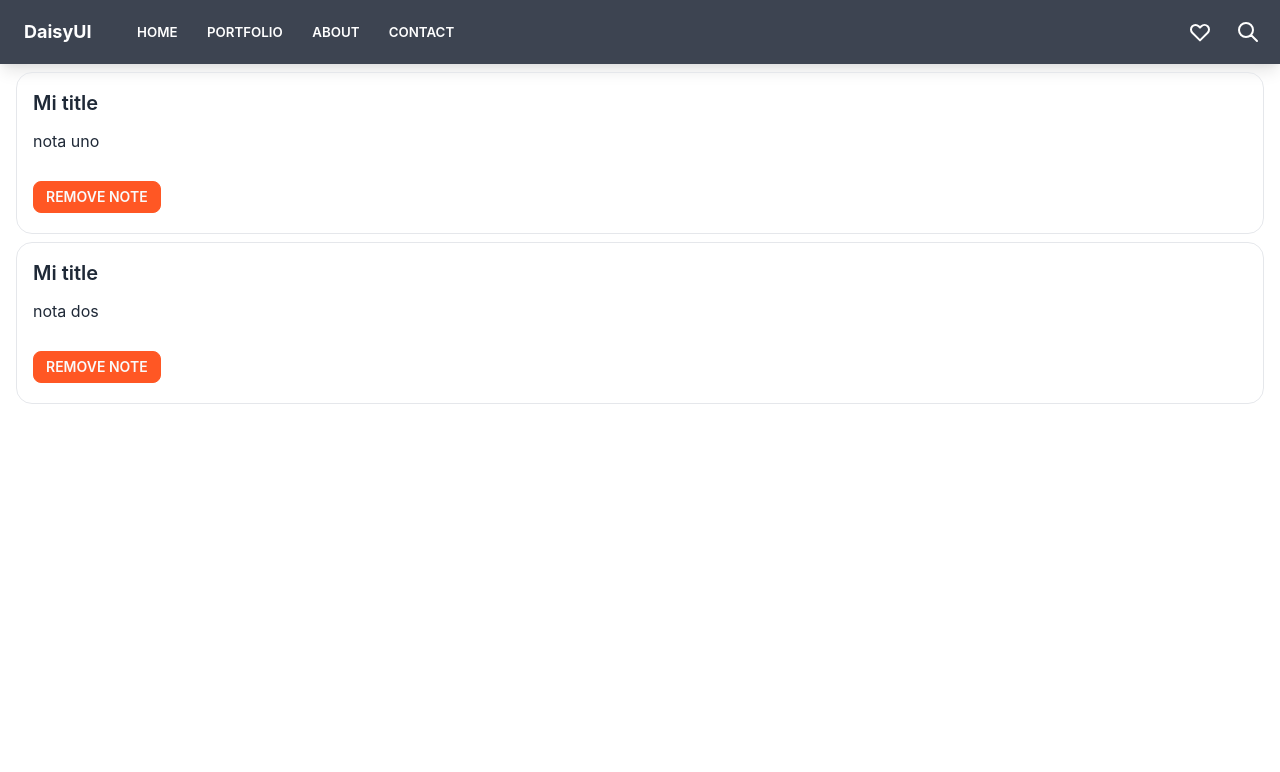
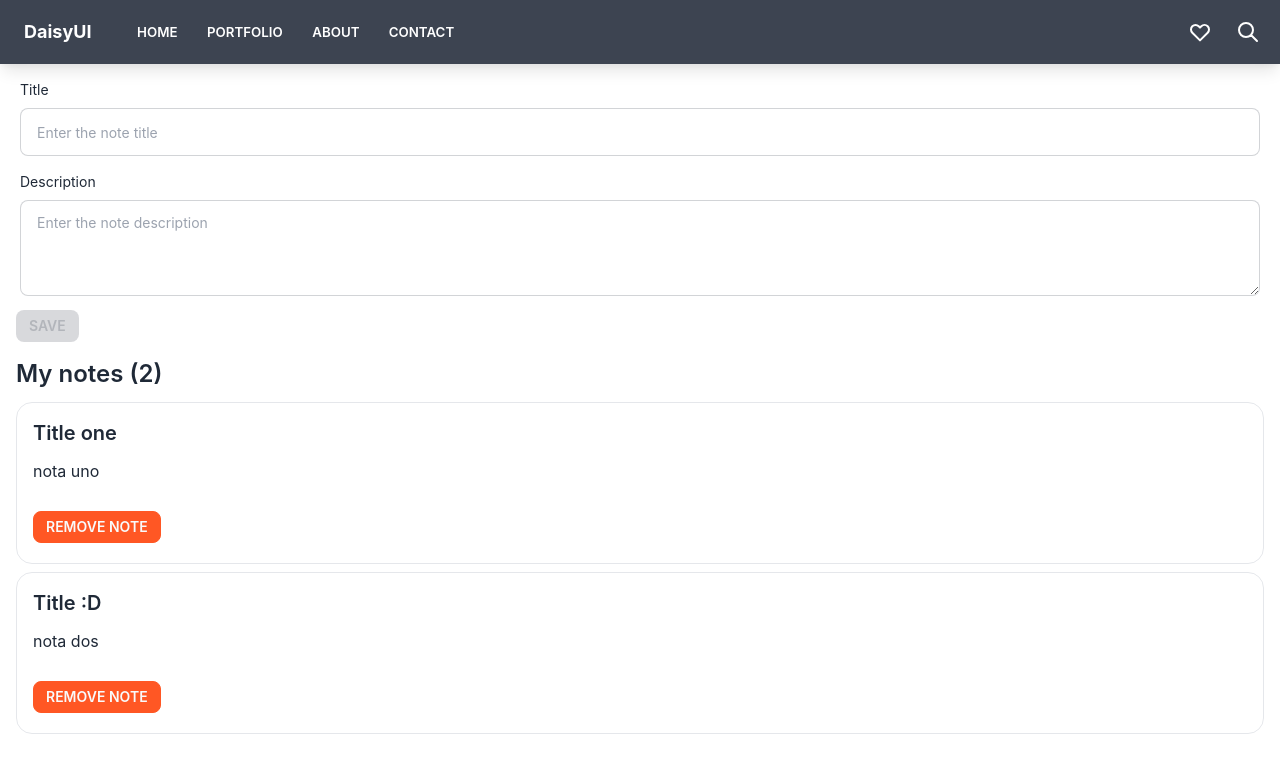
Before and after one commit to angelozdev/notes-with-firebase, a React (Create React App) app: page / in a window 1280 px wide. Shown: the top 772 px of the page. Built offline with nearby package versions, Linux system fonts and the light colour scheme.

Commit message:
feat: add a new note

```diff
--- a/src/App.tsx
+++ b/src/App.tsx
@@ -1,10 +1,44 @@
-import { Layout, NoteList, Wrapper } from "./components";
+import { useCallback, useState } from "react";
+import { Layout, NoteList, Wrapper, NoteForm } from "./components";
+import { Note as INote } from "./types";
+
+const initialNotes: INote[] = [
+  {
+    id: 1,
+    description: "nota uno",
+    title: "Title one",
+  },
+  {
+    id: 2,
+    description: "nota dos",
+    title: "Title :D",
+  },
+];
 
 function App() {
+  const [notes, setNotes] = useState(initialNotes);
+
+  const removeNote = useCallback(
+    (id: number) => {
+      const newNotes = notes.filter((n) => n.id !== id);
+      setNotes(newNotes);
+    },
+    [notes]
+  );
+
+  const addANote = useCallback(
+    (note: Omit<INote, "id">) => {
+      const newNotes = notes.concat({ ...note, id: Date.now() });
+      setNotes(newNotes);
+    },
+    [notes]
+  );
+
   return (
     <Layout>
       <Wrapper>
-        <NoteList />
+        <NoteForm addANote={addANote} />
+        <NoteList notes={notes} removeNote={removeNote} />
       </Wrapper>
     </Layout>
   );
--- /dev/null
+++ b/src/components/NoteForm.tsx
@@ -0,0 +1,67 @@
+import { ChangeEvent, FormEvent, useState } from "react";
+import { Note as INote } from "../types";
+
+interface Props {
+  addANote: (note: Omit<INote, "id">) => void;
+}
+
+function NoteForm({ addANote }: Props) {
+  const [values, setValues] = useState({
+    title: "",
+    description: "",
+  });
+
+  const onChange = (e: ChangeEvent<HTMLInputElement | HTMLTextAreaElement>) => {
+    const { name, value } = e.target;
+    setValues({
+      ...values,
+      [name]: value,
+    });
+  };
+
+  const onSubmit = (e: FormEvent) => {
+    e.preventDefault();
+    addANote(values);
+    setValues({ title: "", description: "" });
+  };
+
+  return (
+    <form onSubmit={onSubmit} className="mb-4">
+      <div className="form-control">
+        <label className="label block">
+          <p className="label-text mb-2">Title</p>
+          <input
+            type="text"
+            placeholder="Enter the note title"
+            className="input input-bordered w-full"
+            name="title"
+            value={values.title}
+            onChange={onChange}
+          />
+        </label>
+      </div>
+
+      <div className="form-control">
+        <label className="label block">
+          <p className="label-text mb-2">Description</p>
+          <textarea
+            onChange={onChange}
+            value={values.description}
+            name="description"
+            className="textarea h-24 textarea textarea-bordered w-full"
+            placeholder="Enter the note description"
+          />
+        </label>
+      </div>
+
+      <button
+        disabled={!values.title || !values.description}
+        className="btn btn-success btn-sm"
+      >
+        Save
+      </button>
+    </form>
+  );
+}
+
+export default NoteForm;
--- a/src/components/NoteList.tsx
+++ b/src/components/NoteList.tsx
@@ -1,39 +1,31 @@
-import React from "react";
+import { Fragment } from "react";
 import { Note } from "./";
-const initialNotes = [
-  {
-    id: 1,
-    description: "nota uno",
-  },
-  {
-    id: 2,
-    description: "nota dos",
-  },
-];
+import { Note as INote } from "../types";
 
-function NoteList() {
-  const [notes, setNotes] = React.useState(initialNotes);
+interface Props {
+  removeNote: (id: number) => void;
+  notes: INote[];
+}
 
-  const removeNote = React.useCallback(
-    (id: number) => {
-      const newNotes = notes.filter((n) => n.id !== id);
-      setNotes(newNotes);
-    },
-    [notes]
-  );
+function NoteList({ removeNote, notes }: Props) {
+  return (
+    <Fragment>
+      <h1 className="text-2xl font-semibold mb-3">
+        My notes <span>({notes.length})</span>
+      </h1>
 
-  return (
       <ul>
-      {notes.map(({ id, description }) => (
+        {notes.map(({ id, description, title }) => (
           <Note
             key={id}
             id={id}
             description={description}
-          title="Mi title"
+            title={title}
             removeNote={removeNote}
           />
         ))}
       </ul>
+    </Fragment>
   );
 }
 
--- a/src/components/index.ts
+++ b/src/components/index.ts
@@ -1,5 +1,6 @@
 export { default as Header } from "./Header";
 export { default as Layout } from "./Layout";
 export { default as Note } from "./Note";
+export { default as NoteForm } from "./NoteForm";
 export { default as NoteList } from "./NoteList";
 export { default as Wrapper } from "./Wrapper";
--- /dev/null
+++ b/src/types.ts
@@ -0,0 +1,5 @@
+export interface Note {
+  title: string;
+  description: string;
+  id: number;
+}
```
Lines whose indentation alone changed are shown as unchanged.
